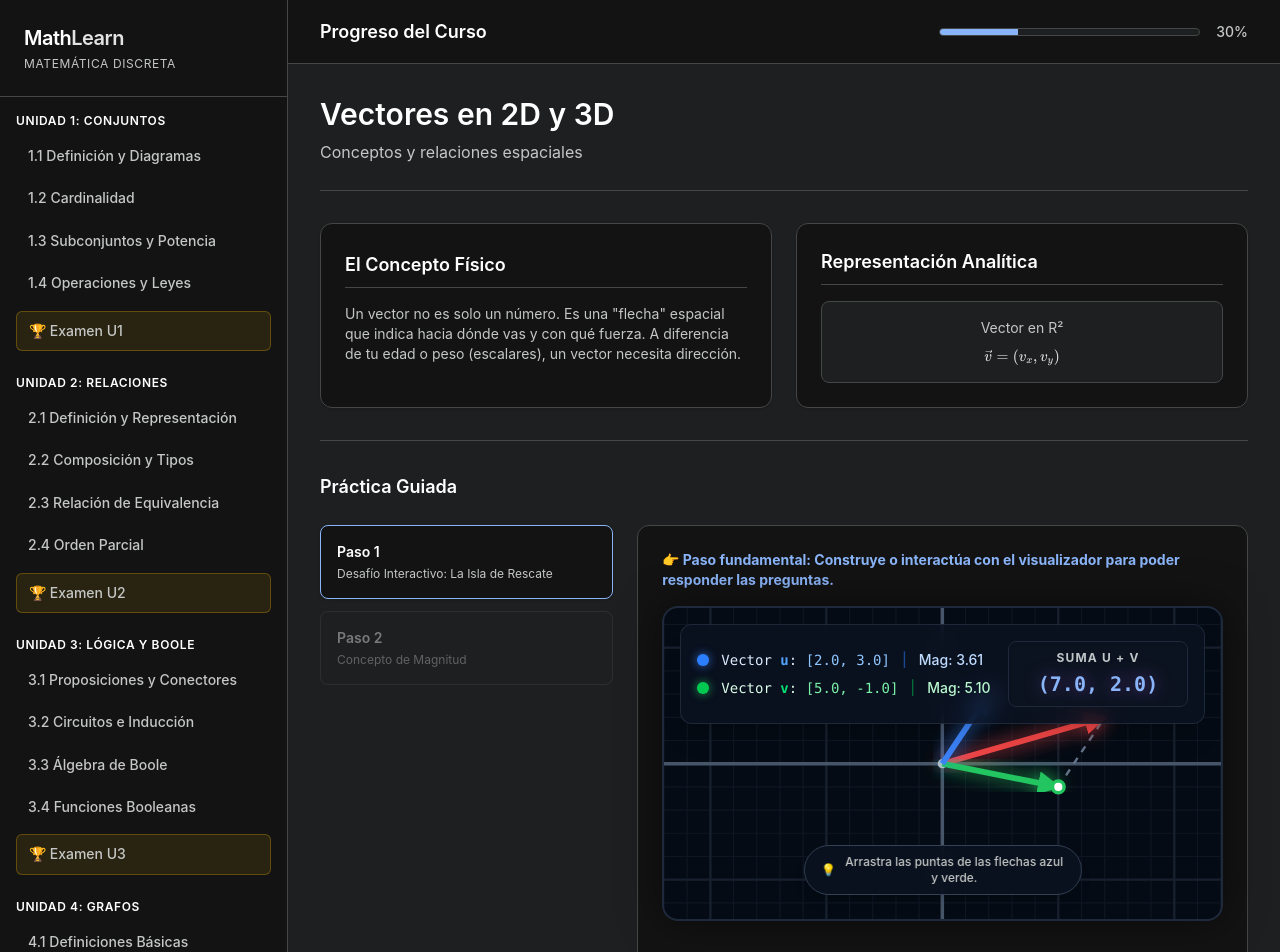
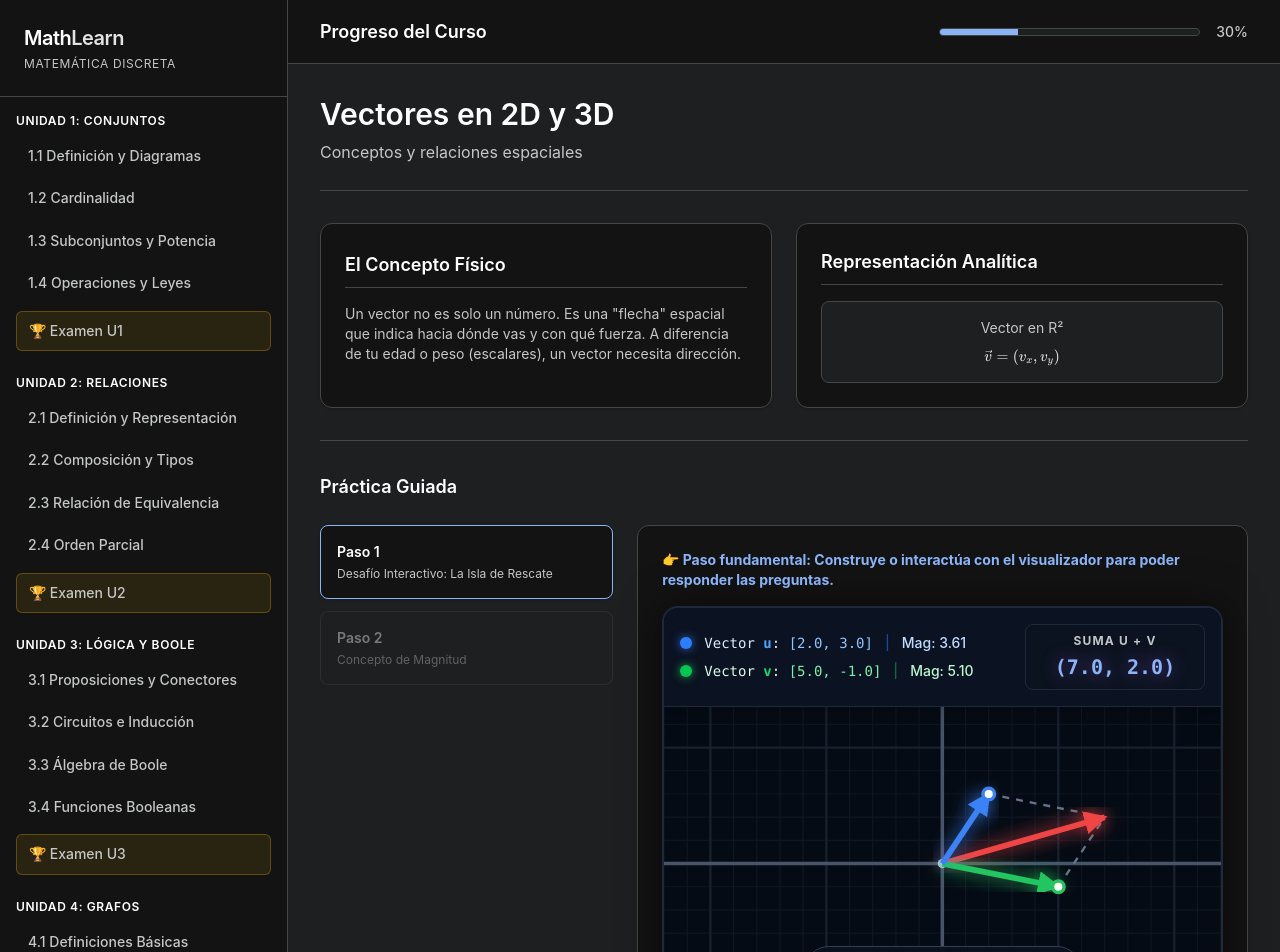
Before and after one commit to juniorfernandez0002-dot/Resumen, a Vue app in the folder frontend/: page /modulo/5-1 in a window 1280 px wide. Shown: the top 952 px of the page. Built offline with nearby package versions, Linux system fonts and the light colour scheme.

Commit message:
Move Info Panel out of SVG overlay to prevent covering vectors

```diff
--- a/frontend/src/components/VectorInteractive.vue
+++ b/frontend/src/components/VectorInteractive.vue
@@ -1,16 +1,8 @@
 <template>
-  <div class="vector-interactive-container bg-[#050B14] border-2 border-[#1E293B] rounded-2xl overflow-hidden shadow-[0_0_40px_rgba(0,0,0,0.5)] select-none relative w-full aspect-video"
-       @mousemove="onMouseMove"
-       @mouseup="onMouseUp"
-       @mouseleave="onMouseUp"
-       @touchmove.prevent="onTouchMove"
-       @touchend="onMouseUp">
+  <div class="vector-interactive-container flex flex-col bg-[#050B14] border-2 border-[#1E293B] rounded-2xl overflow-hidden shadow-[0_0_40px_rgba(0,0,0,0.5)] select-none w-full">
 
-    <!-- Background Gradient (Radar vibe) -->
-    <div class="absolute inset-0 bg-[radial-gradient(ellipse_at_center,_var(--tw-gradient-stops))] from-[#0f172a]/40 via-[#050B14]/80 to-[#050B14] pointer-events-none"></div>
-
-    <!-- Info Panel -->
-    <div class="absolute top-4 left-4 right-4 bg-[#0B1221]/80 backdrop-blur-md border border-[#334155]/50 p-4 rounded-xl z-10 pointer-events-none flex flex-col md:flex-row justify-between gap-4 shadow-xl">
+    <!-- Info Panel (Ahora ocupa su propio espacio arriba y NO flota sobre los vectores) -->
+    <div class="bg-[#0B1221] border-b border-[#1E293B] p-4 z-20 flex flex-col md:flex-row justify-between gap-4 shadow-xl">
       <div class="text-white text-sm font-medium flex flex-col justify-center">
         <div class="flex items-center gap-3 mb-2">
           <span class="w-3 h-3 rounded-full bg-blue-500 shadow-[0_0_10px_rgba(59,130,246,0.8)]"></span>
@@ -39,8 +31,19 @@
       </div>
     </div>
 
+    <!-- Contenedor del Lienzo SVG -->
+    <div class="relative w-full aspect-video"
+         @mousemove="onMouseMove"
+         @mouseup="onMouseUp"
+         @mouseleave="onMouseUp"
+         @touchmove.prevent="onTouchMove"
+         @touchend="onMouseUp">
+
+      <!-- Background Gradient (Radar vibe) -->
+      <div class="absolute inset-0 bg-[radial-gradient(ellipse_at_center,_var(--tw-gradient-stops))] from-[#0f172a]/40 via-[#050B14]/80 to-[#050B14] pointer-events-none"></div>
+
       <!-- Controles extra para modo paramétrico -->
-    <div v-if="mode === 'parametric'" class="absolute bottom-4 left-4 right-4 bg-[#0B1221]/80 backdrop-blur-md border border-[#334155]/50 p-4 rounded-xl z-10 shadow-xl">
+      <div v-if="mode === 'parametric'" class="absolute bottom-4 left-4 right-4 bg-[#0B1221]/90 backdrop-blur-md border border-[#334155]/50 p-4 rounded-xl z-20 shadow-xl">
         <div class="flex flex-col gap-3">
           <label class="text-white text-sm font-bold flex justify-between items-center">
             <span class="tracking-widest uppercase text-xs text-app-text-muted">Parámetro de tiempo (t)</span>
@@ -175,6 +178,7 @@
         <path :d="angleSectorPath" fill="#fcd34d" opacity="0.1" />
       </g>
     </svg>
+    </div>
   </div>
 </template>
 
```
Lines whose indentation alone changed are shown as unchanged.
